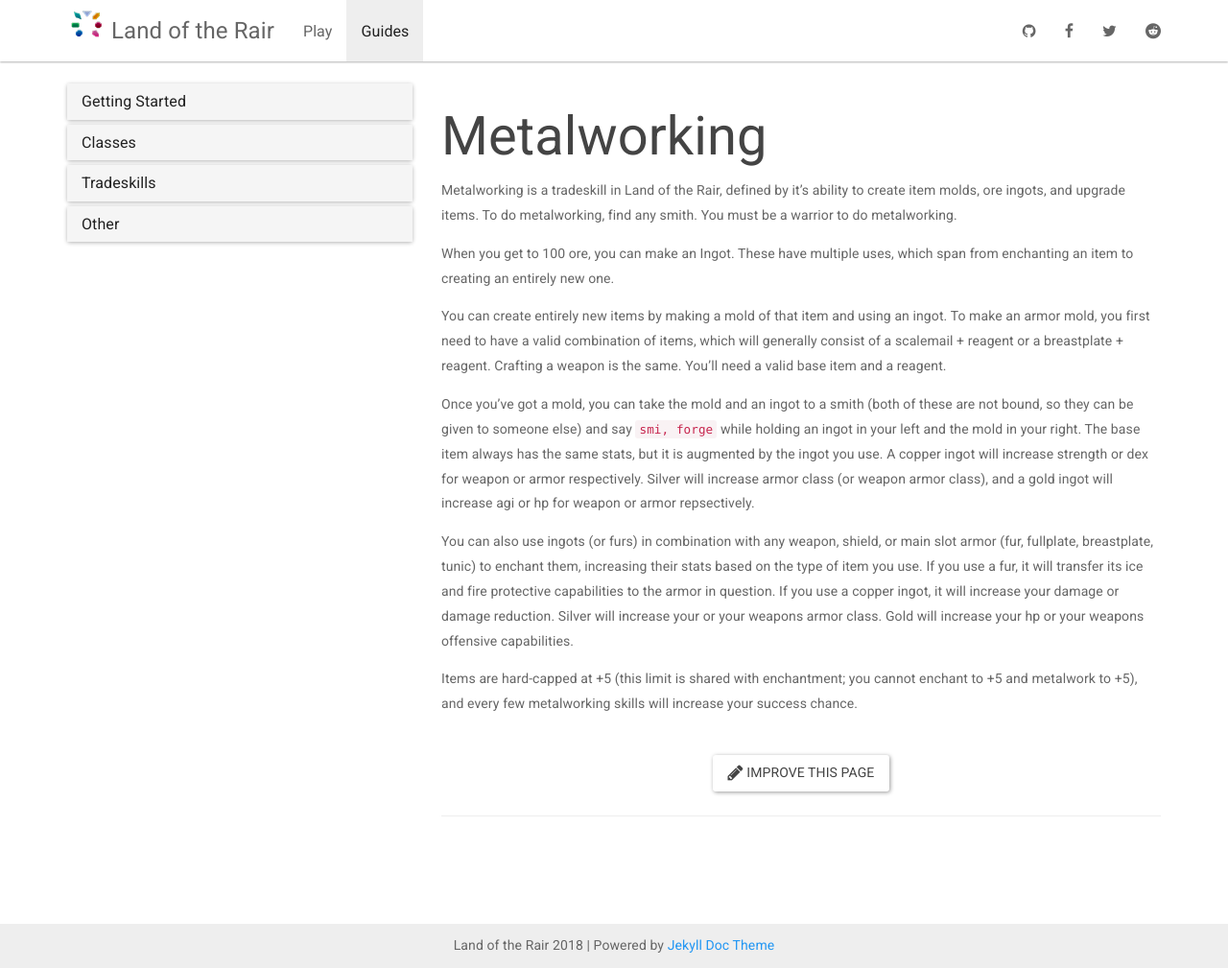
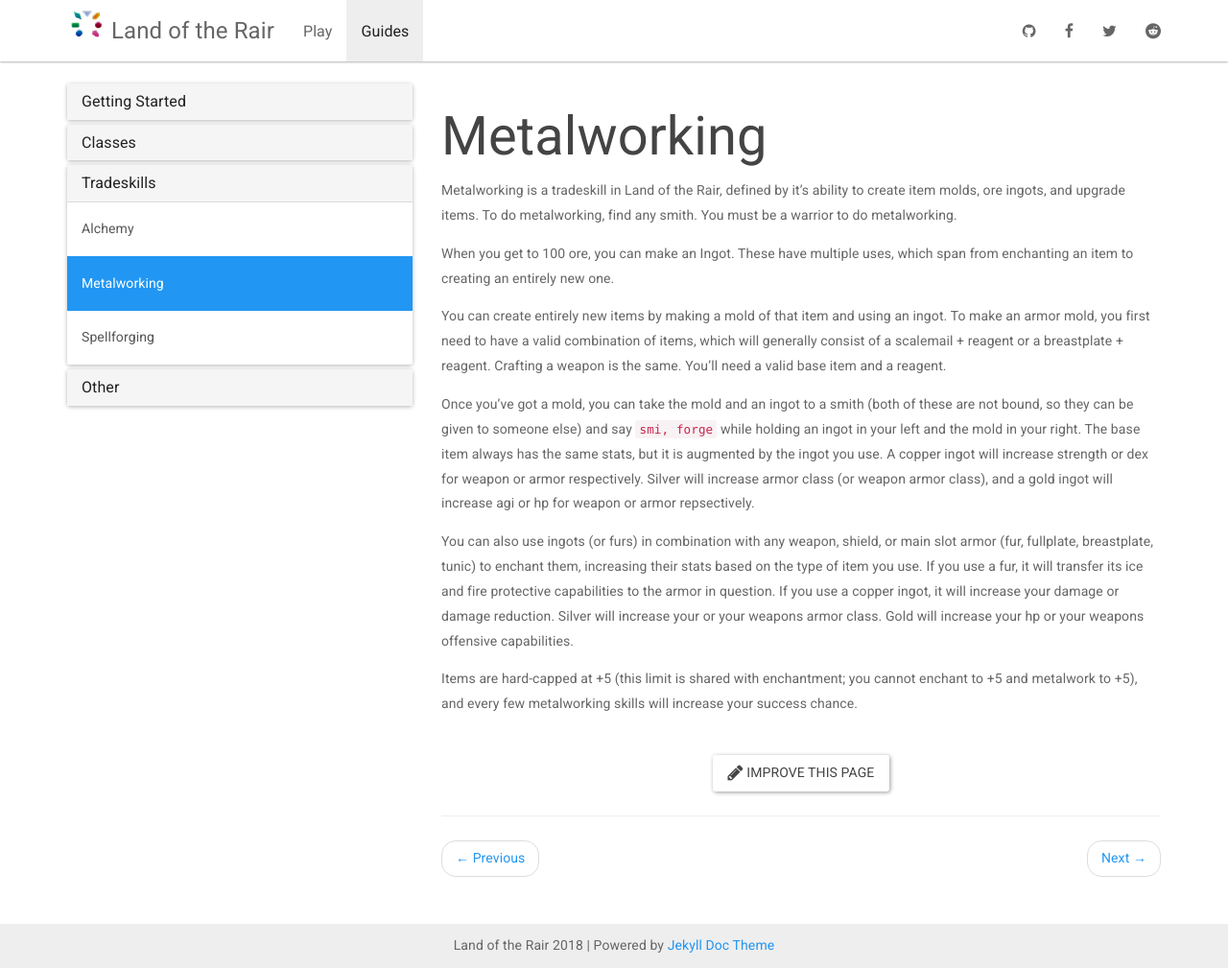
Before and after one commit to LandOfTheRair/landoftherair.github.io, a Jekyll site: the page built from _docs/tradeskills/metalworking.md, in a window 1280 px wide and 1009 px high. Shown: the whole window at 96% size. Built offline with Jekyll 4.4.1, drawn with Linux system fonts in a browser that asks for light colours; nearby versions of some CDN libraries.

Commit message:
Update docs.yml

```diff
--- a/_data/docs.yml
+++ b/_data/docs.yml
@@ -18,6 +18,7 @@
 - title: Tradeskills
   docs:
   - alchemy
+  - metalworking
   - spellforging
 
 - title: Other
```
